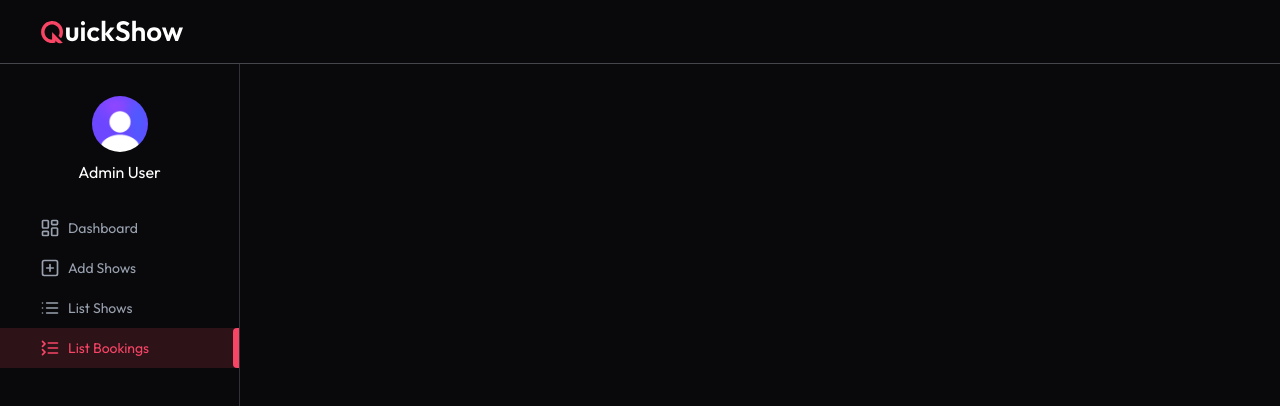
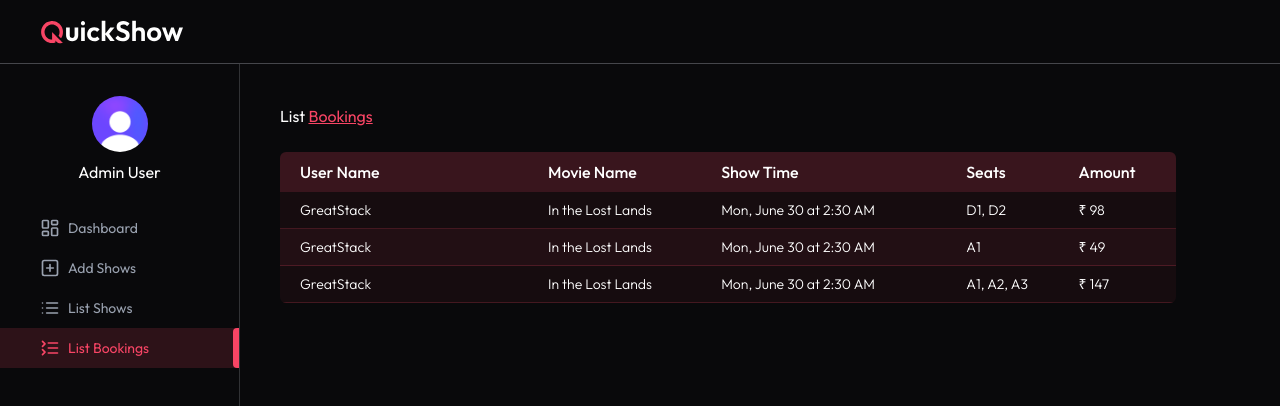
Before and after one commit to GandharNerurkar/MovieBooking, a React (Vite) app in the folder client/: page /admin/list-bookings in a window 1280 px wide. Shown: the top 406 px of the page. Built offline with nearby package versions, Linux system fonts and the light colour scheme; a web font is replaced by a local one.

Commit message:
list booking and list show completed

```diff
--- a/client/src/pages/admin/AddShows.jsx
+++ b/client/src/pages/admin/AddShows.jsx
@@ -1,10 +1,50 @@
-import React from 'react'
+import { useEffect, useState } from 'react'
+import { dummyShowsData } from '../../assets/assets';
+import Loading from '../../components/Loading';
+import Title from '../../components/admin/Title';
+import { StarIcon } from 'lucide-react';
 
 const AddShows = () => {
-  return (
-    <div>
+    const currency = import.meta.env.VITE_CURRENCY
+    const [nowPlayingMovies, setNowPlayingMovies] = useState([]);
+    const [selectedMovie, setSelectedMovie] = useState(null);
+    const [dateTimeSelected, setDateTimeSelected] = useState({});
+    const [dateTimeInput, setDateTimeInput] = useState("");
+    const [showPrice, setShowPrice] = useState("");
 
-    </div>
+    const fetchNowPlayingMovies = async () => {
+        setNowPlayingMovies(dummyShowsData)
+    }
+
+    useEffect(() => {
+        fetchNowPlayingMovies();
+    }, []);
+
+  return nowPlayingMovies.length > 0 ?(
+    <>
+      <Title text1="Add" text2="Shows"/>
+      <p className='mt-10 text-lg font-medium'>Now Playing Movies</p>
+      <div className='overflow-x-auto pb-4'>
+        <div className='group flex flex-wrap gap-4 mt-4 w-max'>
+            {nowPlayingMovies.map((movie) => (
+                <div key={movie.id} className={`relative max-w-40 cursor-pointer group-hover:not-hover:opacity-40 hover:-translate-y-1 transition duration-300`}>
+                    <div className='relative rounded-lg overflow-hidden'>
+                        <img src={movie.poster_path} alt="" className='w-full object-cover brightness-90'/>
+                        <div className='text-sm flex items-center justify-betweenp-2 bg-black/70 w-full absolute bottom-0 left-0'>
+                        <p className='flex items-center gap-1 text-gray-400'>
+                            <StarIcon className='w-4 h-4 text-primary fill-primary'/>
+                            {movie.vote_average.toFixed(1)}
+                        </p>
+                        <p className='text-gray-300'>{movie.vote_count} Votes</p>
+                        </div>
+                    </div>
+                </div>
+            ))}
+        </div>
+      </div>
+    </>
+  ): (
+    <Loading/>
   )
 }
 
--- a/client/src/pages/admin/ListBookings.jsx
+++ b/client/src/pages/admin/ListBookings.jsx
@@ -1,10 +1,56 @@
-import React from 'react'
+import React, { useEffect, useState } from 'react'
+import { dummyBookingData } from '../../assets/assets';
+import Loading from '../../components/Loading';
+import Title from '../../components/admin/Title';
+import { dateFormat } from '../../lib/dateFormat';
 
 const ListBookings = () => {
-  return (
-    <div>
 
-    </div>
+    const currency = import.meta.env.VITE_CURRENCY;
+
+    const [bookings, setBookings] = useState([]);
+    const [isLoading, setIsLoading] = useState(true);
+
+    const getAllBookings = async () => {
+        setBookings(dummyBookingData)
+        setIsLoading(false);
+    }
+
+    useEffect(() => {
+        getAllBookings();
+    }, [])
+
+  return !isLoading ? (
+    <>
+      <Title text1="List" text2="Bookings"/>
+      <div className='max-w-4xl mt-6 overflow-x-auto'>
+        <table className='w-full border-collapse rounded-md overflow-hidden text-nowrap'>
+            <thead>
+                <tr className='bg-primary/20 text-left text-white'>
+                <th className='p-2 font-medium pl-5'>User Name</th>
+                <th className='p-2 font-medium'>Movie Name</th>
+                <th className='p-2 font-medium'>Show Time</th>
+                <th className='p-2 font-medium'>Seats</th>
+                <th className='p-2 font-medium'>Amount</th>
+                </tr>
+            </thead>
+
+            <tbody className='text-sm font-light'>
+                {bookings.map((item, index)=> (
+                    <tr key={index} className='border-b border-primary/20 bg-primary/5 even:bg-primary/10'>
+                        <td className='p-2 min-w-45 pl-5'>{item.user.name}</td>
+                        <td className='p-2'>{item.show.movie.title}</td>
+                        <td className='p-2'>{dateFormat(item.show.showDateTime)}</td>
+                        <td className='p-2'>{Object.keys(item.bookedSeats).map(seat=> item.bookedSeats[seat]).join(", ")}</td>
+                        <td className='p-2'>{currency} {item.amount}</td>
+                    </tr>
+                ))}
+            </tbody>
+        </table>
+      </div>
+    </>
+  ) : (
+    <Loading/>
   )
 }
 
--- a/client/src/pages/admin/ListShows.jsx
+++ b/client/src/pages/admin/ListShows.jsx
@@ -1,10 +1,68 @@
-import React from 'react'
+import { useEffect, useState } from 'react'
+import { dummyShowsData } from '../../assets/assets';
+import Loading from '../../components/Loading';
+import Title from '../../components/admin/Title';
+import { dateFormat } from '../../lib/dateFormat';
 
 const ListShows = () => {
-  return (
-    <div>
+    const currency = import.meta.env.VITE_CURRENCY;
 
-    </div>
+    const [shows, setShows] = useState([]);
+    const [loading, setLoading] = useState(true);
+
+    const getAllShows = async () => {
+        try {
+            setShows([{
+                movie: dummyShowsData[0],
+                showDateTime: "2025-06-30T02:30:00.000Z",
+                showPrice: 59,
+                occupiedSeats: {
+                    A1: "user_1",
+                    B1: "user_2",
+                    C1: "user_3",
+                }
+            }]);
+            setLoading(false);
+        }catch (error) {
+            console.error("Error fetching shows:", error);
+            // setLoading(false);
+        }
+    }
+
+    useEffect(() => {
+        getAllShows();
+    }, []);
+
+  return !loading ? (
+    <>
+      <Title text1="List" text2="Shows"/>
+      <div className='max-w-4xl mt-6 overflow-x-auto'>
+        <table className='w-full border-collapse rounded-md overflow-hidden text-nowrap'>
+            <thead>
+                <tr className='bg-primary/20 text-left text-white'>
+                <th className='p-2 font-medium pl-5'>Movie Name</th>
+                <th className='p-2 font-medium pl-5'>Show Time</th>
+                <th className='p-2 font-medium pl-5'>Total Bookings</th>
+                <th className='p-2 font-medium pl-5'>Earnings</th>
+                </tr>
+            </thead>
+
+            <tbody className='text-sm font-light'>
+                {shows.map((show, index)=>(
+                    <tr className='border-b border-primary/10 bg-primary/5 even:bg-primary/10' key={index}>
+                        <td className='p-2 min-w-45 pl-5'>{show.movie.title}</td>
+                        <td className='p-2'>{dateFormat(show.showDateTime)}</td>
+                        <td className='p-2'>{Object.keys(show.occupiedSeats).length}</td>
+                        <td className='p-2'>{currency} {Object.keys(show.occupiedSeats).length * show.showPrice}</td>
+                    </tr>
+                ))}
+            </tbody>
+
+        </table>
+      </div>
+    </>
+  ) : (
+    <Loading/>
   )
 }
 
```
